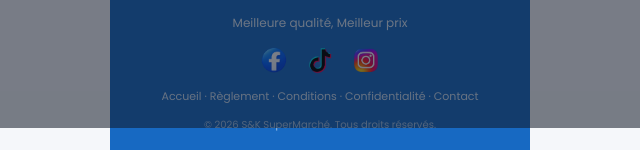
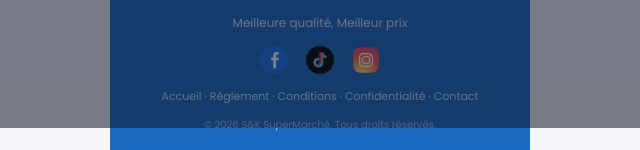
Before and after one commit to mamykalume58-sketch/S-K-MARCH-, a website built with Vite: page index.html in a window 1280 px wide. Shown: the part 672-822 px from the top of the page, 320-960 px from the left. Built offline with nearby package versions, Linux system fonts and the light colour scheme; some packages are replaced by stand-ins of ours; files whose address does not match are found by name.

Commit message:
Mise à jour index.html

```diff
--- a/index.html
+++ b/index.html
@@ -1371,9 +1371,9 @@ body.question-mode #screen-home > footer.app-footer{
     <img src="/logo.png" alt="S&K SuperMarché" class="logo">
     <div class="slogan">Meilleure qualité, Meilleur prix</div>
     <div class="socials">
-      <img src="/facebook.png" alt="Facebook">
-      <img src="/tiktok.png" alt="TikTok">
-      <img src="/instagram.png" alt="Instagram">
+      <img src="assets/facebook.svg" alt="Facebook">
+      <img src="assets/tiktok.svg" alt="TikTok">
+      <img src="assets/instagram.svg" alt="Instagram">
     </div>
     <div class="links">Accueil · Règlement · Conditions · Confidentialité · Contact</div>
     <div class="copyright">© 2026 S&K SuperMarché. Tous droits réservés.</div>
@@ -1493,9 +1493,9 @@ body.question-mode #screen-home > footer.app-footer{
       <img src="/logo.png" alt="S&K SuperMarché" class="logo">
       <div class="slogan">Meilleure qualité, Meilleur prix</div>
       <div class="socials">
-        <img src="/facebook.png" alt="Facebook">
-        <img src="/tiktok.png" alt="TikTok">
-        <img src="/instagram.png" alt="Instagram">
+        <img src="assets/facebook.svg" alt="Facebook">
+        <img src="assets/tiktok.svg" alt="TikTok">
+        <img src="assets/instagram.svg" alt="Instagram">
       </div>
       <div class="links">Accueil · Règlement · Conditions · Confidentialité · Contact</div>
       <div class="copyright">© 2026 S&K SuperMarché. Tous droits réservés.</div>
```
